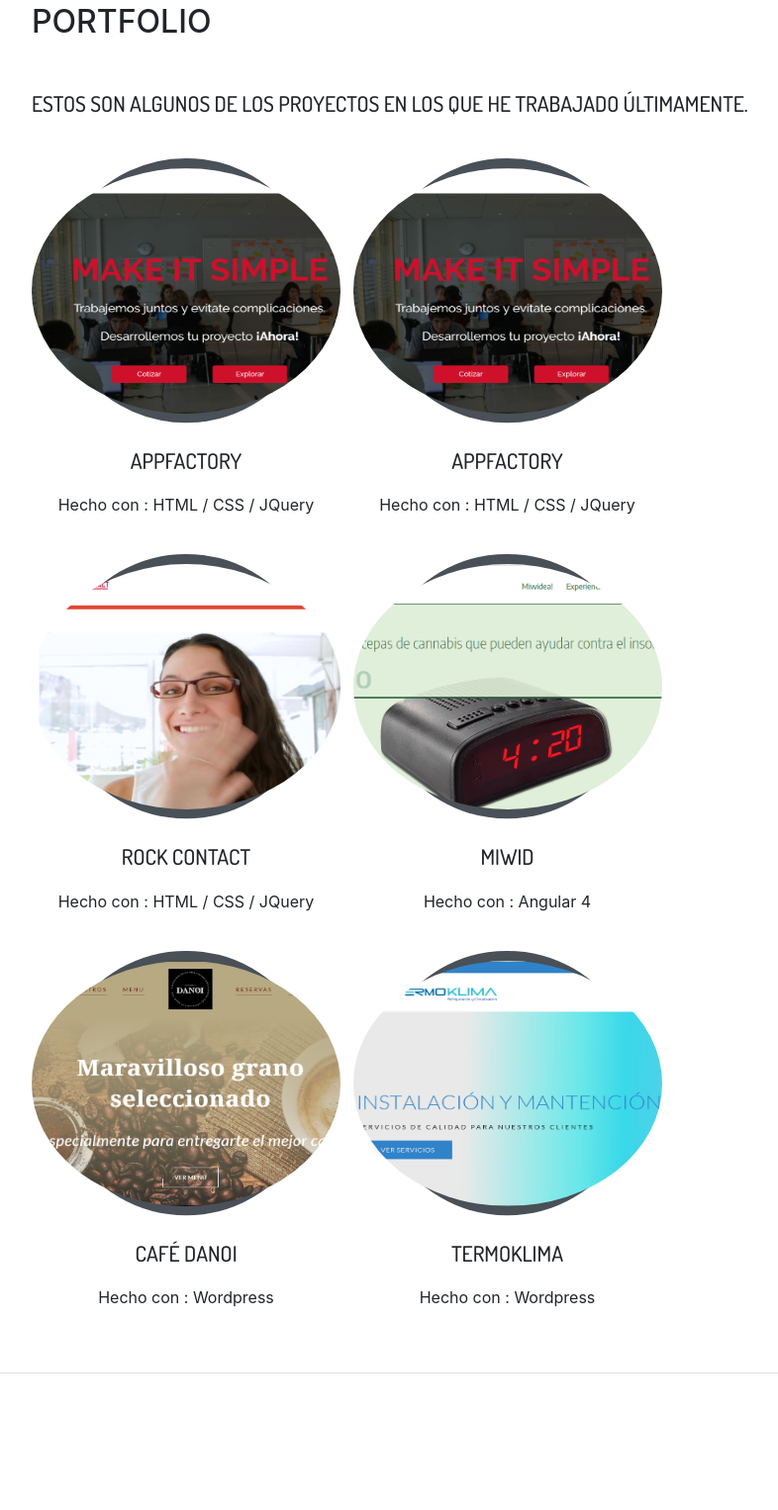
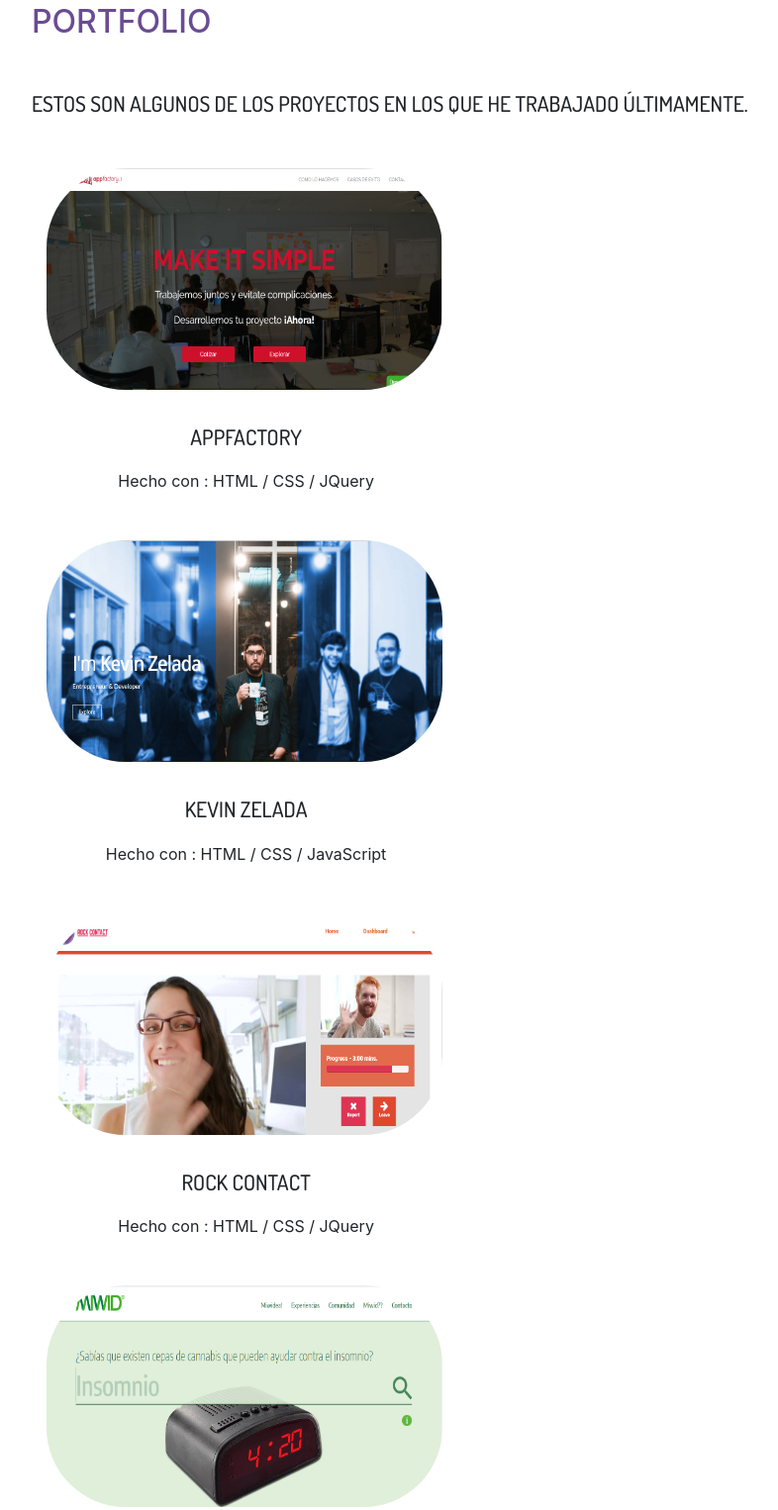
Before and after one commit to ConniStein/MyPortfolio, a website with bundled scripts: page index.html in a window 1280 px wide. Shown: the part 845-2371 px from the top of the page at 99% size, without its empty margins (288-1074 px from the left). Built offline with nearby package versions, Linux system fonts and the light colour scheme.

Commit message:
arreglo detalles seccion work

```diff
--- a/css/resume.css
+++ b/css/resume.css
@@ -31,7 +31,18 @@
 h2 {
   font-size: 3.5rem;
 }
-
+.purple{
+  color: #6A4C93;
+}
+.blue{
+  color: #13AFA8;
+}
+.pink{
+  color: #ED5358;
+}
+.green{
+  color: #86C61D;
+}
 .subheading {
   text-transform: uppercase;
   font-weight: 500;
@@ -56,7 +67,7 @@
   font-size: 3rem;
 }
 
-.list-icons .list-inline-item i:hover {
+.list-icons .list-inline-item i {
   color: #ED5358;
   transition: .3s;
 }
@@ -65,39 +76,59 @@
   font-weight: 600;
   text-transform: uppercase;
 }
-
-.list-portfolio a {
-  color: #495057;
-}
-
-.list-portfolio a:hover {
-  color: #86C61D;
-  transition: .3s;
-}
-
-.list-portfolio a .fa-lg2 {
-  font-size: 9.75rem;
-}
-.portfolio-thumb{
-  border-radius: 50%;
-  width: 15.5rem;
-  height: 15.5rem;
-  top: 32px;
-  left: 32px;
-}
 .fa-check{
   color: #13AFA8;
 }
 .btn-resume{
   background-color: #ffffff;
-  border: 2px solid #86C61D;
+  border: 2px solid #6A4C93;
   border-radius: 5rem;
   padding: .5rem 3rem;
   font-size: 1.3rem;
+  color: #6A4C93;
 }
 .btn-resume:hover{
-  border:2px solid #ED5358;
+  border:2px solid #13AFA8;
   transition: .3s;
+  color: #13AFA8;
+}
+.port-box{
+  position: relative;
+  width: 25rem;
+  height: 14rem;
+  border-radius: 5rem;
+  margin: 2rem 3rem 2rem 0rem;
+}
+.middle{
+  position: absolute;
+  opacity: 0;
+  width: 100%;
+  height: 100%;
+  top: 0;
+  left: 0;
+  transition: .3s;
+}
+.middle:hover{
+  opacity: 1;
+  border:5px solid #ED5358;
+  border-radius: 5rem;
+}
+.middle>a>i{
+  display: block;
+  text-align: center;
+  padding-top: 27%;
+  font-size: 2rem;
+}
+.portfolio-thumb{
+  width: 100%;
+  height: 100%;
+  border-radius: 5rem;
+}
+.list-inline-item>p{
+  width: 90%;
+}
+.no-l-padding{
+  padding-left: 0px;
 }
 @media (min-width: 992px) {
   #sideNav {
--- a/index.html
+++ b/index.html
@@ -65,7 +65,7 @@
           <div class="subheading mb-5">Santiago, Chile.
             <a href="mailto:cvillagranpoblete1994@gmail.com">cvillagranpoblete1994@gmail.com</a>
           </div>
-          <p class="mb-5">Hola! Soy Constanza, una Frontend Developer Junior viviendo en Santiago, Chile. Soy egresada de la segunda generación de Laboratoria Chile. Allí cultivé mi pasión por el desarrollo web y el diseño. En 2017 comencé a trabajar en Appfactory, en donde continué ampliando mis capacidades desarrollando sitios en Wordpress y desarrollando mis primeras apps en Angular4. Actualmente me encuentro trabajando como desarrolladora freelance; siempre tratando de aprender algo nuevo.
+          <p class="mb-5 text-justify">Hola! Soy Constanza, una Frontend Developer Junior viviendo en Santiago, Chile. Soy egresada de la segunda generación de Laboratoria Chile. Allí cultivé mi pasión por el desarrollo web y el diseño. En 2017 comencé a trabajar en Appfactory, en donde continué ampliando mis capacidades desarrollando sitios en Wordpress y desarrollando mis primeras apps en Angular4. Actualmente me encuentro trabajando como desarrolladora freelance; siempre tratando de aprender algo nuevo.
           Cuando no estoy escribiendo código me gusta ver series, aprender nuevos idiomas y salir a pasear junto a mi familia :)</p>
           <ul class="list-inline list-social-icons mb-0">
             <li class="list-inline-item">
@@ -98,66 +98,66 @@
 
       <section class="resume-section p-3 p-lg-5 d-flex flex-column" id="experience">
         <div class="my-auto">
-          <h2 class="mb-5">Portfolio</h2>
+          <h2 class="mb-5 purple">Portfolio</h2>
           <div class="subheading mb-3">Estos son algunos de los proyectos en los que he trabajado últimamente.</div>
-          <ul class="list-inline list-portfolio mb-0">
+          <div class="col-lg-12 col-md-12 col-sm-12 col-xs-12 mb-0 no-l-padding">
             <li class="list-inline-item">
-              <a href="http://twitter.com/connistein" target="_blank">
-                <span class="fa-stack fa-lg2">
-                  <i class="fa fa-circle fa-stack-2x"></i>
-                  <img src="af2.PNG" alt="" class="portfolio-thumb fa-stack-1x">
-                </span>
-              </a>
+              <div class="port-box margin-right-box">
+                <img src="af.PNG" alt="" class="portfolio-thumb">
+                <div class="middle">
+                  <a href="http://appfactory.cl" class="link"><i class="fa fa-external-link" aria-hidden="true"></i></a>
+                </div>
+              </div>
               <p class="subheading  text-center">AppFactory</p>
               <p class=" text-center">Hecho con : HTML / CSS / JQuery </p>
             </li>
             <li class="list-inline-item">
-              <a href="http://linkedin.com/in/constanza-villagran-poblete" target="_blank">
-                <span class="fa-stack fa-lg2">
-                  <i class="fa fa-circle fa-stack-2x"></i>
-                  <img src="af2.PNG" alt="" class="portfolio-thumb fa-stack-1x">
-                </span>
-              </a>
-              <p class="subheading  text-center">AppFactory</p>
-              <p class=" text-center">Hecho con : HTML / CSS / JQuery </p>
+              <div class="port-box">
+                <img src="kevin.PNG" alt="" class="portfolio-thumb">
+                <div class="middle">
+                  <a href="http://kevinzelada.cl" class="link"><i class="fa fa-external-link" aria-hidden="true"></i></a>
+                </div>
+              </div>
+              <p class="subheading  text-center">Kevin Zelada</p>
+              <p class=" text-center">Hecho con : HTML / CSS / JavaScript </p>
             </li>
             <li class="list-inline-item">
-              <a href="http://github.com/connistein" target="_blank">
-                <span class="fa-stack fa-lg2">
-                  <i class="fa fa-circle fa-stack-2x"></i>
-                  <img src="rock2.PNG" alt="" class="portfolio-thumb fa-stack-1x">
-                </span>
-              </a>
+              <div class="port-box margin-right-box">
+                <img src="rock.PNG" alt="" class="portfolio-thumb">
+                <div class="middle">
+                  <a href="http://rockcontact.cl" class="link"><i class="fa fa-external-link" aria-hidden="true"></i></a>
+                </div>
+              </div>
               <p class="subheading  text-center">Rock Contact</p>
               <p class=" text-center">Hecho con : HTML / CSS / JQuery </p>
             </li>
             <li class="list-inline-item">
-              <a href="http://twitter.com/connistein" target="_blank">
-                <span class="fa-stack fa-lg2">
-                  <i class="fa fa-circle fa-stack-2x"></i>
-                  <img src="miwid2.PNG" alt="" class="portfolio-thumb fa-stack-1x">
-                </span>
-              </a>
+              <div class="port-box">
+                <img src="miwid.PNG" alt="" class="portfolio-thumb">
+                <div class="middle">
+                  <a href="http://appfactory.cl" class="link"><i class="fa fa-external-link" aria-hidden="true"></i></a>
+                </div>
+              </div>
               <p class="subheading  text-center">MIWID</p>
               <p class=" text-center">Hecho con : Angular 4 </p>
             </li>
             <li class="list-inline-item">
-              <a href="http://linkedin.com/in/constanza-villagran-poblete" target="_blank">
-                <span class="fa-stack fa-lg2">
-                  <i class="fa fa-circle fa-stack-2x"></i>
-                  <img src="cafe2.PNG" alt="" class="portfolio-thumb fa-stack-1x">
-                </span>
-              </a>
+              <div class="port-box margin-right-box">
+                <img src="cafe.PNG" alt="" class="portfolio-thumb">
+                <div class="middle">
+                  <a href="http://appfactory.cl" class="link"><i class="fa fa-external-link" aria-hidden="true"></i></a>
+                </div>
+              </div>
               <p class="subheading  text-center">Café Danoi</p>
               <p class=" text-center">Hecho con : Wordpress </p>
             </li>
             <li class="list-inline-item">
-              <a href="http://github.com/connistein" target="_blank">
-                <span class="fa-stack fa-lg2">
-                  <i class="fa fa-circle fa-stack-2x"></i>
-                  <img src="termo2.PNG" alt="" class="portfolio-thumb fa-stack-1x">
-                </span>
-              </a>
+              <div class="port-box">
+                <img src="termo.PNG" alt="" class="portfolio-thumb">
+                <div class="middle">
+                  <a href="http://appfactory.cl" class="link"><i class="fa fa-external-link" aria-hidden="true"></i></a>
+                </div>
+              </div>
               <p class="subheading  text-center">Termoklima</p>
               <p class=" text-center">Hecho con : Wordpress </p>
             </li>
@@ -198,7 +198,7 @@
 
       <section class="resume-section p-3 p-lg-5 d-flex flex-column" id="skills">
         <div class="my-auto">
-          <h2 class="mb-5">Skills</h2>
+          <h2 class="mb-5 green">Skills</h2>
 
           <div class="subheading mb-3">Estas son algunas de las herramientas que utilizo a la hora de realizar mis proyectos.</div>
           <ul class="list-inline list-icons">
@@ -259,7 +259,7 @@
 
       <section class="resume-section p-3 p-lg-5 d-flex flex-column" id="awards">
         <div class="my-auto">
-          <h2 class="mb-5">Contacto</h2>
+          <h2 class="mb-5 pink">Contacto</h2>
           <h4 class="subheading mb-3">Tienes algún proyecto que quieras desarrollar y necesitas a una persona entusiasta, con paciencia y ganas de aprender? Entonces no dudes en escribirme a</h4>
           <div class="mb-5">
             <h4><a href="mailto:cvillagranpoblete1994@gmail.com">cvillagranpoblete1994@gmail.com</a></h4>
```
Also changed, not shown: kevin.PNG (added).
